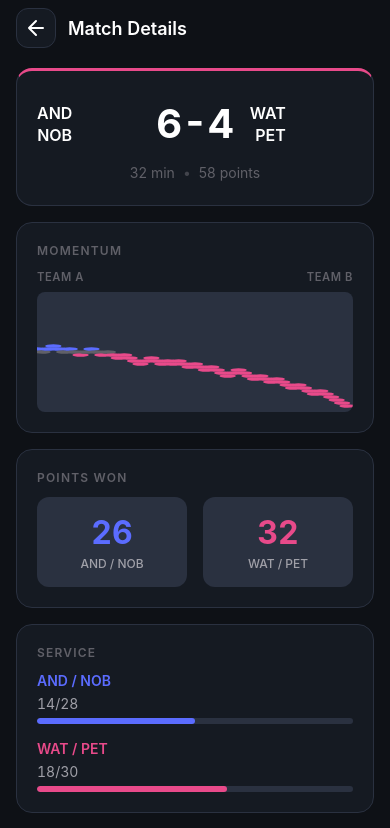
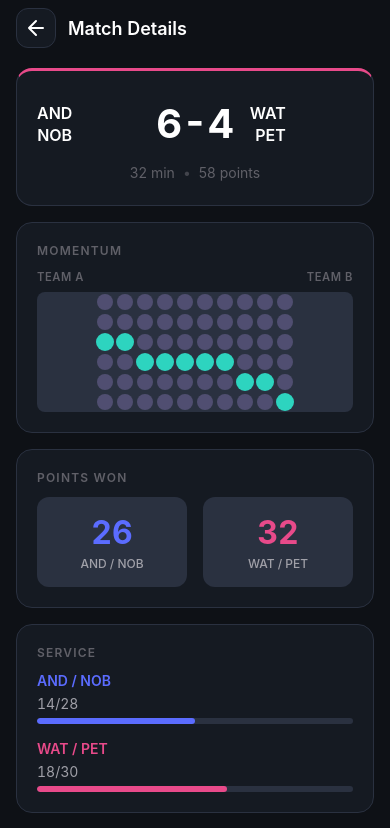
Before and after one commit to juicebox-glen/palapoint-v4, a Next.js app: page /game/1 in a window 390 px wide. Shown: the top 828 px of the page. Built offline with nearby package versions, Linux system fonts and the light colour scheme; a web font is replaced by a local one.

Commit message:
Implement grid-based momentum visualization in GameDetailPage, enhancing the display with a structured layout of dots representing momentum data. Update CSS for improved styling and responsiveness of the momentum chart.

```diff
--- a/app/game/[id]/page.tsx
+++ b/app/game/[id]/page.tsx
@@ -108,6 +108,24 @@ export default function GameDetailPage() {
     ...momentumData.map((v) => Math.abs(v))
   )
 
+  // Grid momentum: 6 rows × 10 columns (like original design)
+  const MOMENTUM_ROWS = 6
+  const MOMENTUM_COLS = 10
+  const pathPoints: { col: number; row: number }[] = []
+  if (momentumData.length > 0) {
+    for (let col = 0; col < MOMENTUM_COLS; col++) {
+      const idx = Math.min(
+        Math.max(0, Math.round((col / (MOMENTUM_COLS - 1)) * (momentumData.length - 1))),
+        momentumData.length - 1
+      )
+      const v = momentumData[idx]
+      const normalized = v / maxAbs
+      // Row 0 = top = Team A ahead, Row 5 = bottom = Team B ahead
+      const row = Math.round(((1 - normalized) / 2) * (MOMENTUM_ROWS - 1))
+      pathPoints.push({ col, row: Math.max(0, Math.min(row, MOMENTUM_ROWS - 1)) })
+    }
+  }
+
   return (
     <div className="page page-padded game-detail-page">
       <div className="game-detail-header">
@@ -178,40 +196,35 @@ export default function GameDetailPage() {
               <span>Team A</span>
               <span>Team B</span>
             </div>
-            <div className="game-detail-momentum-chart">
+            <div className="game-detail-momentum-chart game-detail-momentum-grid">
               <svg
-                viewBox={`0 0 ${momentumData.length} 100`}
-                preserveAspectRatio="none"
+                viewBox={`0 0 ${MOMENTUM_COLS} ${MOMENTUM_ROWS}`}
+                preserveAspectRatio="xMidYMid meet"
                 className="game-detail-momentum-svg"
               >
-                <line
-                  x1="0"
-                  y1="50"
-                  x2={momentumData.length}
-                  y2="50"
-                  stroke="var(--text-muted)"
-                  strokeWidth="0.2"
-                  strokeDasharray="2 2"
-                  opacity="0.5"
-                />
-                {momentumData.map((v, i) => {
-                  const y = 50 - (v / maxAbs) * 45
-                  const fill =
-                    v > 0
-                      ? 'var(--team-a)'
-                      : v < 0
-                        ? 'var(--team-b)'
-                        : 'var(--text-muted)'
-                  return (
+                {/* Grid dots (muted) */}
+                {Array.from({ length: MOMENTUM_ROWS }).flatMap((_, row) =>
+                  Array.from({ length: MOMENTUM_COLS }).map((_, col) => (
                     <circle
-                      key={i}
-                      cx={i}
-                      cy={y}
-                      r="1.5"
-                      fill={fill}
+                      key={`${row}-${col}`}
+                      cx={col + 0.5}
+                      cy={row + 0.5}
+                      r="0.4"
+                      fill="var(--game-detail-momentum-grid-dot, #8B7BB8)"
+                      opacity="0.4"
                     />
-                  )
-                })}
+                  ))
+                )}
+                {/* Path dots (accent) */}
+                {pathPoints.map(({ col, row }, i) => (
+                  <circle
+                    key={`path-${i}`}
+                    cx={col + 0.5}
+                    cy={row + 0.5}
+                    r="0.45"
+                    fill="var(--game-detail-momentum-path-dot, #2DD4BF)"
+                  />
+                ))}
               </svg>
             </div>
           </div>
--- a/app/styles/game-detail.css
+++ b/app/styles/game-detail.css
@@ -163,8 +163,15 @@
   overflow: hidden;
 }
 
-.game-detail-momentum-svg {
+.game-detail-momentum-grid {
+  display: flex;
+  align-items: center;
+  justify-content: center;
+}
+
+.game-detail-momentum-grid .game-detail-momentum-svg {
   width: 100%;
+  max-width: 280px;
   height: 100%;
   display: block;
 }
```
